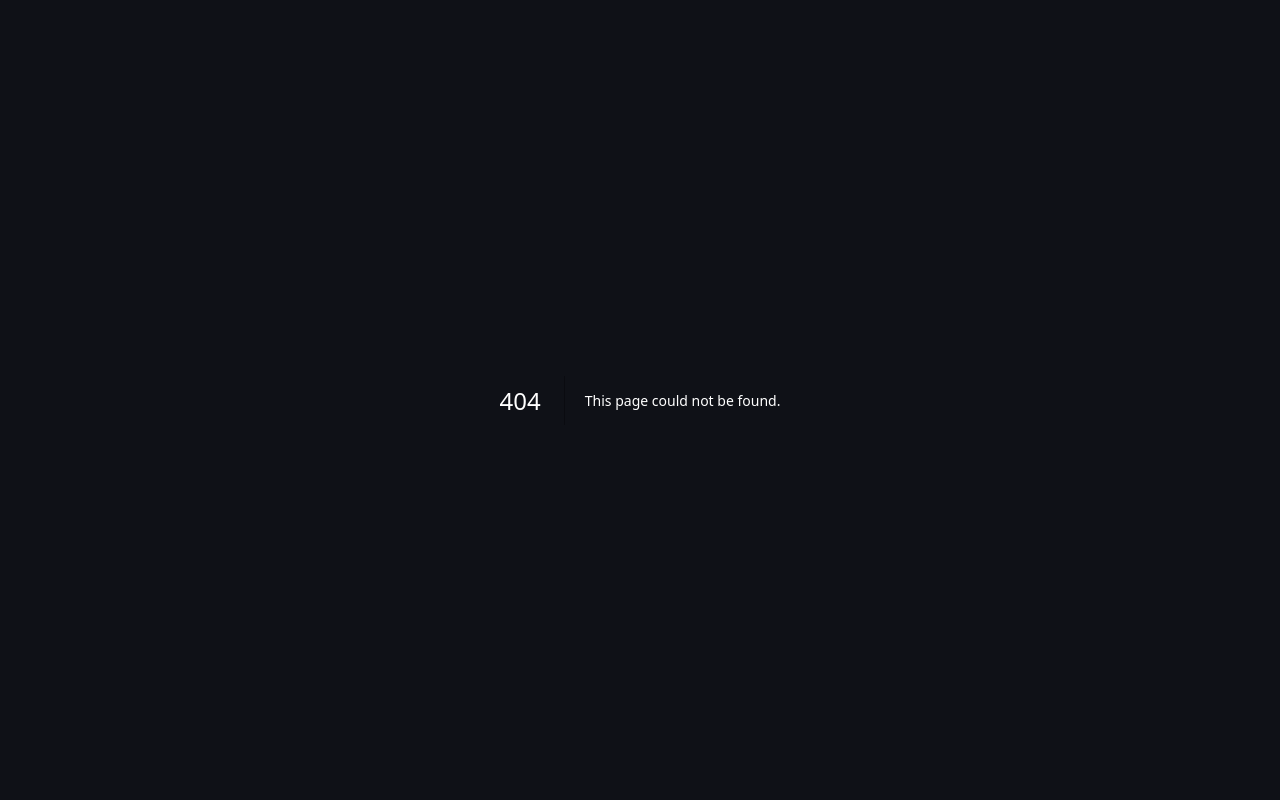
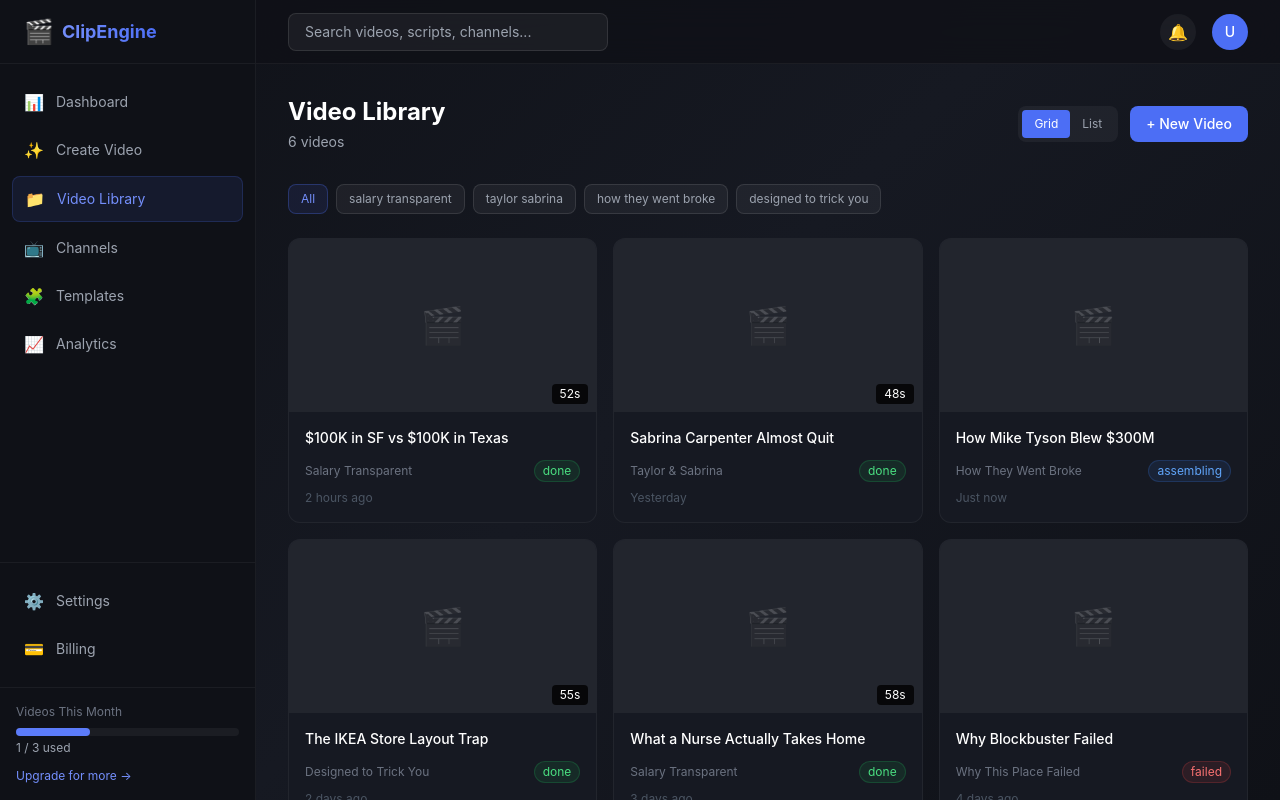
Before and after one commit to bhavyahimself/video_pipeline, a Next.js app in the folder frontend/: page /library in a window 1280 px wide. Before the commit this address had no page. Built offline with nearby package versions, Linux system fonts and the light colour scheme.

Commit message:
Add pipeline files: frontend/src/app/(dashboard)/library

```diff
--- /dev/null
+++ b/frontend/src/app/(dashboard)/library/page.tsx
@@ -0,0 +1,151 @@
+/**
+ * ClipEngine — Video Library
+ */
+"use client";
+
+import { useState } from "react";
+import Link from "next/link";
+
+const STATUS_COLORS: Record<string, string> = {
+  done: "bg-green-500/10 text-green-400 border-green-500/20",
+  queued: "bg-yellow-500/10 text-yellow-400 border-yellow-500/20",
+  failed: "bg-red-500/10 text-red-400 border-red-500/20",
+  assembling: "bg-blue-500/10 text-blue-400 border-blue-500/20",
+  scripting: "bg-purple-500/10 text-purple-400 border-purple-500/20",
+  voicing: "bg-indigo-500/10 text-indigo-400 border-indigo-500/20",
+  researching: "bg-cyan-500/10 text-cyan-400 border-cyan-500/20",
+};
+
+// Placeholder data — will be replaced with API calls
+const MOCK_VIDEOS = [
+  { id: "1", title: "$100K in SF vs $100K in Texas", channel: "salary_transparent", channelName: "Salary Transparent", status: "done", date: "2 hours ago", duration: "52s" },
+  { id: "2", title: "Sabrina Carpenter Almost Quit", channel: "taylor_sabrina", channelName: "Taylor & Sabrina", status: "done", date: "Yesterday", duration: "48s" },
+  { id: "3", title: "How Mike Tyson Blew $300M", channel: "how_they_went_broke", channelName: "How They Went Broke", status: "assembling", date: "Just now", duration: null },
+  { id: "4", title: "The IKEA Store Layout Trap", channel: "designed_to_trick_you", channelName: "Designed to Trick You", status: "done", date: "2 days ago", duration: "55s" },
+  { id: "5", title: "What a Nurse Actually Takes Home", channel: "salary_transparent", channelName: "Salary Transparent", status: "done", date: "3 days ago", duration: "58s" },
+  { id: "6", title: "Why Blockbuster Failed", channel: "why_this_place_failed", channelName: "Why This Place Failed", status: "failed", date: "4 days ago", duration: null },
+];
+
+export default function LibraryPage() {
+  const [view, setView] = useState<"grid" | "list">("grid");
+  const [channelFilter, setChannelFilter] = useState<string>("");
+
+  const filtered = channelFilter
+    ? MOCK_VIDEOS.filter((v) => v.channel === channelFilter)
+    : MOCK_VIDEOS;
+
+  return (
+    <div className="animate-fade-in">
+      <div className="flex items-center justify-between mb-8">
+        <div>
+          <h1 className="text-2xl font-bold">Video Library</h1>
+          <p className="text-gray-400 text-sm mt-1">{MOCK_VIDEOS.length} videos</p>
+        </div>
+        <div className="flex items-center gap-3">
+          {/* View toggle */}
+          <div className="flex bg-white/5 rounded-lg p-1">
+            <button
+              onClick={() => setView("grid")}
+              className={`px-3 py-1.5 rounded text-xs ${view === "grid" ? "bg-brand-600 text-white" : "text-gray-400"}`}
+            >
+              Grid
+            </button>
+            <button
+              onClick={() => setView("list")}
+              className={`px-3 py-1.5 rounded text-xs ${view === "list" ? "bg-brand-600 text-white" : "text-gray-400"}`}
+            >
+              List
+            </button>
+          </div>
+
+          <Link
+            href="/create"
+            className="px-4 py-2 bg-brand-600 hover:bg-brand-700 rounded-lg text-sm font-medium transition"
+          >
+            + New Video
+          </Link>
+        </div>
+      </div>
+
+      {/* Filters */}
+      <div className="flex gap-2 mb-6 flex-wrap">
+        <button
+          onClick={() => setChannelFilter("")}
+          className={`px-3 py-1.5 rounded-lg text-xs border transition ${
+            !channelFilter ? "bg-brand-600/10 border-brand-600/30 text-brand-400" : "bg-white/5 border-white/10 text-gray-400"
+          }`}
+        >
+          All
+        </button>
+        {["salary_transparent", "taylor_sabrina", "how_they_went_broke", "designed_to_trick_you"].map((ch) => (
+          <button
+            key={ch}
+            onClick={() => setChannelFilter(ch)}
+            className={`px-3 py-1.5 rounded-lg text-xs border transition ${
+              channelFilter === ch ? "bg-brand-600/10 border-brand-600/30 text-brand-400" : "bg-white/5 border-white/10 text-gray-400"
+            }`}
+          >
+            {ch.replace(/_/g, " ")}
+          </button>
+        ))}
+      </div>
+
+      {/* Grid View */}
+      {view === "grid" ? (
+        <div className="grid grid-cols-1 md:grid-cols-2 lg:grid-cols-3 gap-4">
+          {filtered.map((video) => (
+            <Link
+              key={video.id}
+              href={`/library/${video.id}`}
+              className="group bg-surface-raised border border-white/5 rounded-xl overflow-hidden hover:border-brand-600/30 transition"
+            >
+              <div className="aspect-video bg-white/5 flex items-center justify-center relative">
+                <span className="text-4xl opacity-20">🎬</span>
+                {video.duration && (
+                  <span className="absolute bottom-2 right-2 px-2 py-0.5 bg-black/80 rounded text-xs">
+                    {video.duration}
+                  </span>
+                )}
+              </div>
+              <div className="p-4">
+                <h3 className="font-medium text-sm group-hover:text-brand-400 transition line-clamp-2">
+                  {video.title}
+                </h3>
+                <div className="flex items-center justify-between mt-3">
+                  <span className="text-xs text-gray-500">{video.channelName}</span>
+                  <span className={`text-xs px-2 py-0.5 rounded-full border ${STATUS_COLORS[video.status] || ""}`}>
+                    {video.status}
+                  </span>
+                </div>
+                <div className="text-xs text-gray-600 mt-2">{video.date}</div>
+              </div>
+            </Link>
+          ))}
+        </div>
+      ) : (
+        /* List View */
+        <div className="space-y-2">
+          {filtered.map((video) => (
+            <Link
+              key={video.id}
+              href={`/library/${video.id}`}
+              className="flex items-center gap-4 p-4 bg-surface-raised border border-white/5 rounded-xl hover:border-brand-600/30 transition"
+            >
+              <div className="w-16 h-10 bg-white/5 rounded flex items-center justify-center flex-shrink-0">
+                <span className="text-lg opacity-20">🎬</span>
+              </div>
+              <div className="flex-1 min-w-0">
+                <h3 className="font-medium text-sm truncate">{video.title}</h3>
+                <span className="text-xs text-gray-500">{video.channelName}</span>
+              </div>
+              <span className={`text-xs px-2 py-0.5 rounded-full border flex-shrink-0 ${STATUS_COLORS[video.status] || ""}`}>
+                {video.status}
+              </span>
+              <span className="text-xs text-gray-500 flex-shrink-0 w-20 text-right">{video.date}</span>
+            </Link>
+          ))}
+        </div>
+      )}
+    </div>
+  );
+}
```
